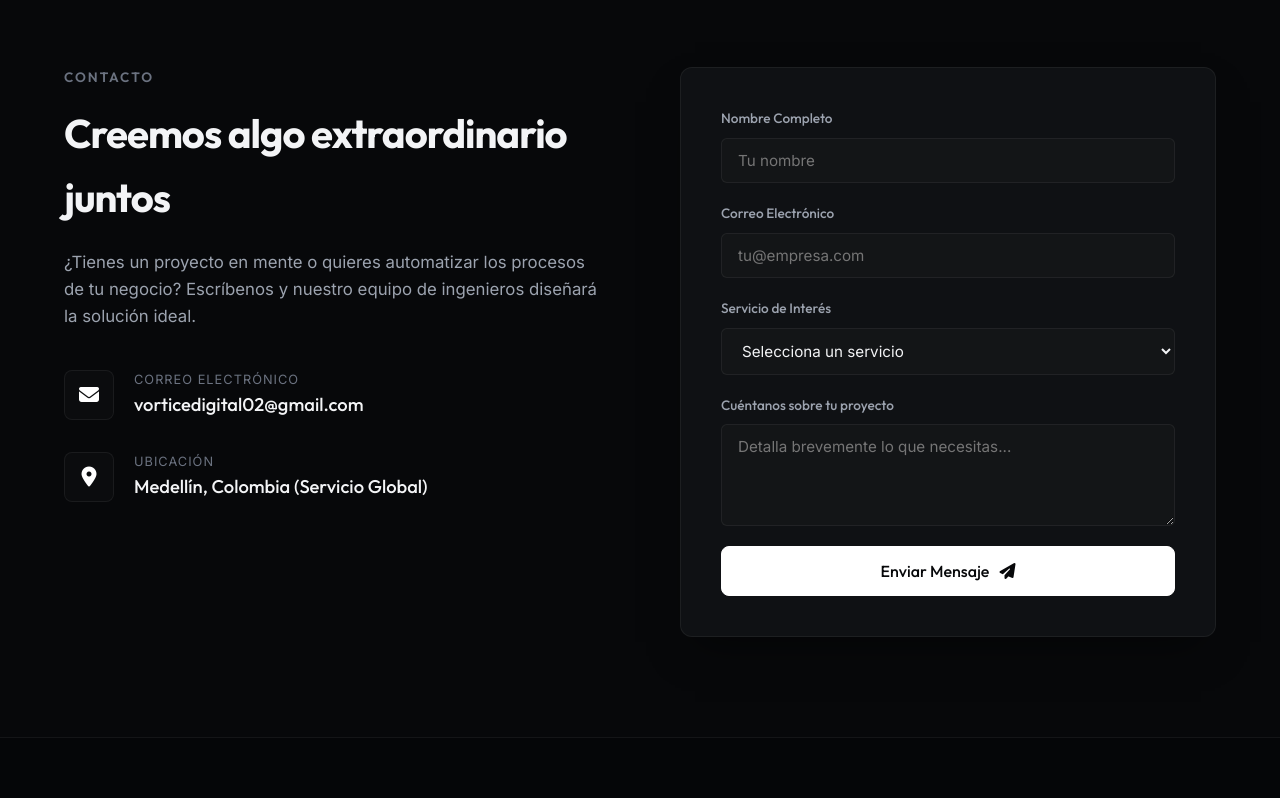
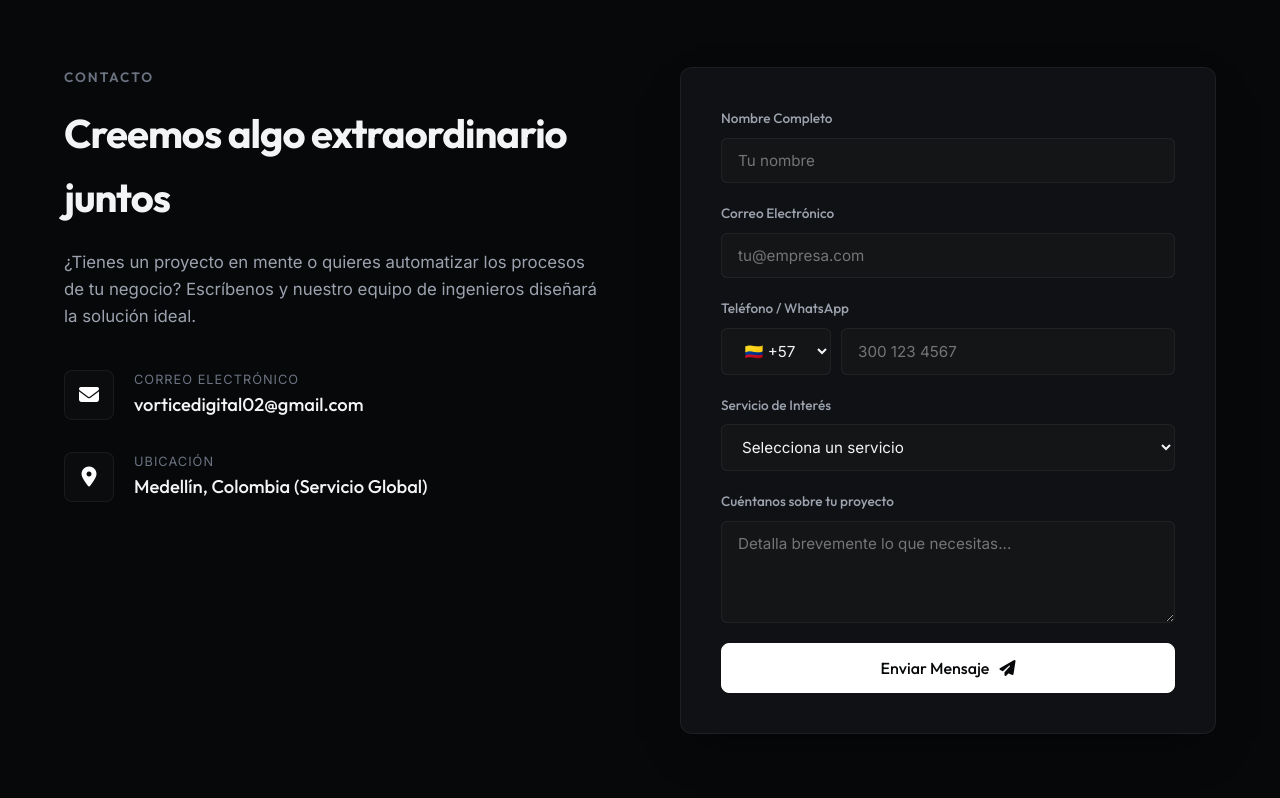
Before and after one commit to Yoiser16/VorticeDigital, a plain HTML site: page index.html in a window 1280 px wide. Shown: the part 4293-5091 px from the top of the page. Drawn offline with Linux system fonts and the light colour scheme.

Commit message:
feat: agregar campo de telefono con prefijo al formulario

```diff
--- a/app.js
+++ b/app.js
@@ -111,7 +111,7 @@ document.addEventListener('DOMContentLoaded', () => {
     // 7. Contact Form Handling (Web3Forms Real Integration)
     // Para recibir correos reales, ingresa tu clave de Web3Forms aquí.
     // Obtén una clave gratis al instante en: https://web3forms.com/
-    const ACCESS_KEY = "865f1ff5-5100-4c4c-840d-e8c53f7182e2";
+    const ACCESS_KEY = "1f3b062b-ffc0-4494-a0c0-36a26baf0866";
 
     const contactForm = document.getElementById('project-contact-form');
     const formFeedback = document.getElementById('form-message-feedback');
--- a/index.html
+++ b/index.html
@@ -338,6 +338,27 @@
                         </div>
                         <div class="form-row">
                             <div class="form-group">
+                                <label for="form-phone">Teléfono / WhatsApp</label>
+                                <div class="phone-input-wrapper">
+                                    <select id="form-phone-prefix" name="phone_prefix" required>
+                                        <option value="+57" selected>🇨🇴 +57</option>
+                                        <option value="+1">🇺🇸 +1</option>
+                                        <option value="+34">🇪🇸 +34</option>
+                                        <option value="+52">🇲🇽 +52</option>
+                                        <option value="+54">🇦🇷 +54</option>
+                                        <option value="+56">🇨🇱 +56</option>
+                                        <option value="+51">🇵🇪 +51</option>
+                                        <option value="+58">🇻🇪 +58</option>
+                                        <option value="+593">🇪🇨 +593</option>
+                                        <option value="+506">🇨🇷 +506</option>
+                                        <option value="+507">🇵🇦 +507</option>
+                                    </select>
+                                    <input type="tel" id="form-phone" name="phone" placeholder="300 123 4567" required>
+                                </div>
+                            </div>
+                        </div>
+                        <div class="form-row">
+                            <div class="form-group">
                                 <label for="form-service">Servicio de Interés</label>
                                 <select id="form-service" name="service" required>
                                     <option value="" disabled selected>Selecciona un servicio</option>
--- a/style.css
+++ b/style.css
@@ -822,6 +822,22 @@ a {
     color: var(--text-primary);
 }
 
+.phone-input-wrapper {
+    display: flex;
+    gap: 10px;
+}
+
+.phone-input-wrapper select {
+    width: 110px;
+    flex-shrink: 0;
+    text-align: center;
+    padding: 12px 8px;
+}
+
+.phone-input-wrapper input {
+    flex-grow: 1;
+}
+
 /* Footer */
 .main-footer {
     border-top: 1px solid var(--border-color);
```
